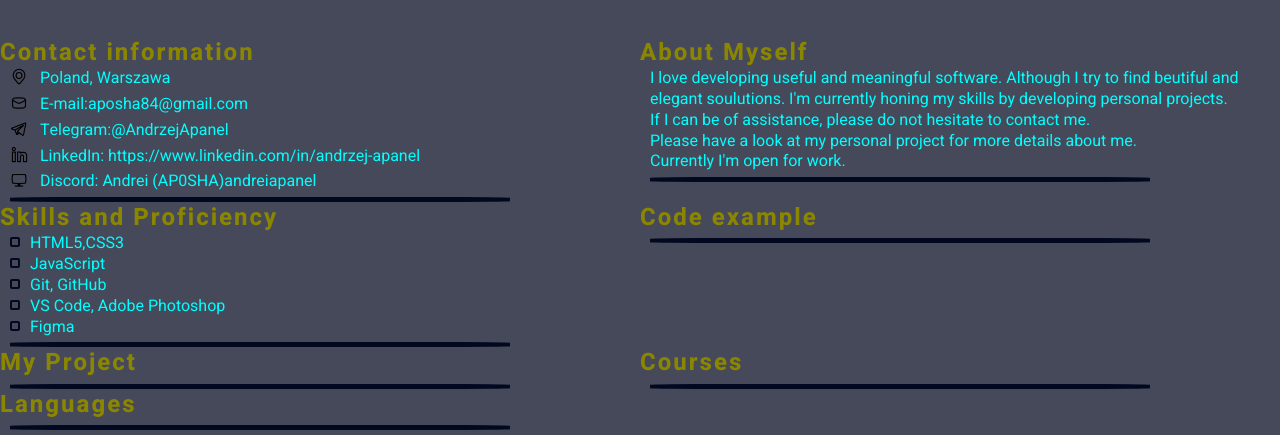
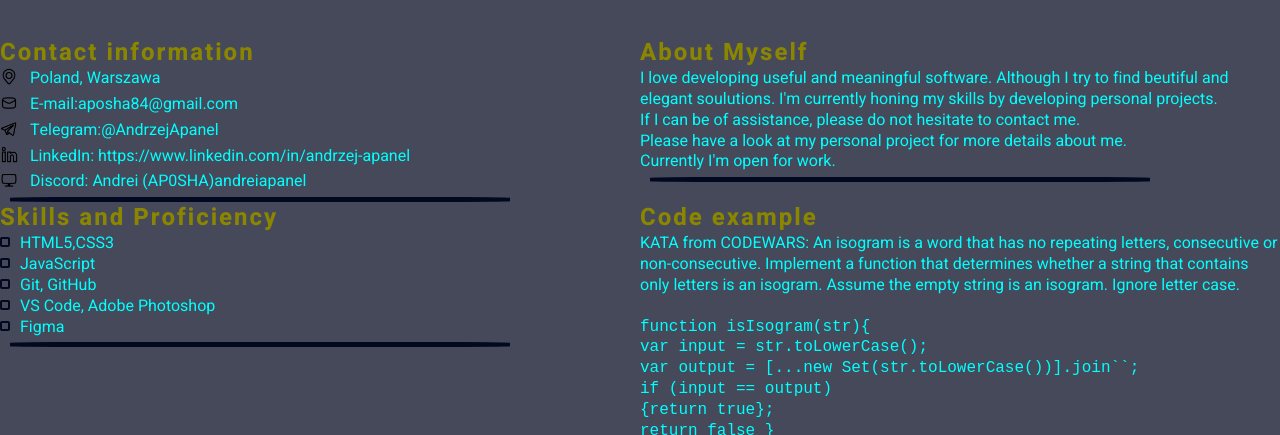
Before and after one commit to AndreiApanel/rsschool-cv, a plain HTML site: page index.html in a window 1280 px wide. Shown: the part 303-738 px from the top of the page. Drawn offline with Linux system fonts and the light colour scheme; a script that the page names is missing.

Commit message:
feat: add code example in to the html and css files

```diff
--- a/index.html
+++ b/index.html
@@ -99,11 +99,26 @@
                 <li class="skills">VS Code, Adobe Photoshop</li>
                 <li class="skills">Figma</li>
               </ul>
-
               <div class="border"></div>
             </section>
             <section class="section">
               <h2 class="section__title">Code example</h2>
+              <p class="task">
+                <span>KATA from CODEWARS:</span> An isogram is a word that has
+                no repeating letters, consecutive or non-consecutive. Implement
+                a function that determines whether a string that contains only
+                letters is an isogram. Assume the empty string is an isogram.
+                Ignore letter case.
+              </p>
+              <br />
+              <pre class="code">
+function isIsogram(str){
+var input = str.toLowerCase();
+var output = [...new Set(str.toLowerCase())].join``;
+if (input == output)
+{return true};
+return false }
+              </pre>
               <div class="border"></div>
             </section>
             <section class="section">
--- a/style.css
+++ b/style.css
@@ -140,23 +140,10 @@ a {
 .section {
   width: 50%;
 }
+
 .section__title {
-  /* position: relative;
-  padding-left: 30px; */
   color: rgb(139, 134, 0);
   letter-spacing: 2px;
-}
-
-.section__title::before {
-  /* content: '';
-  position: absolute;
-  top: 8px;
-  left: 0px;
-  width: 15px;
-  height: 15px; */
-  /* border: 1px solid #010820;
-  border-radius: 20%;
-  background-color: rgb(139, 134, 0); */
 }
 
 .contact__list {
@@ -168,7 +155,6 @@ a {
   gap: 5px;
 }
 .list__item {
-  margin-left: 10px;
   color: #00ffff;
 }
 
@@ -204,12 +190,10 @@ a {
 }
 
 .text {
-  margin-left: 10px;
   color: #00ffff;
 }
 
 .skills {
-  margin-left: 10px;
   position: relative;
   padding-left: 20px;
   color: #00ffff;
@@ -226,6 +210,14 @@ a {
   border: 2px solid #010820;
   border-radius: 20%;
   background-color: #464959;
+}
+
+.task {
+  color: #00ffff;
+}
+
+.code {
+  color: #00ffff;
 }
 
 /* main finish */
```
